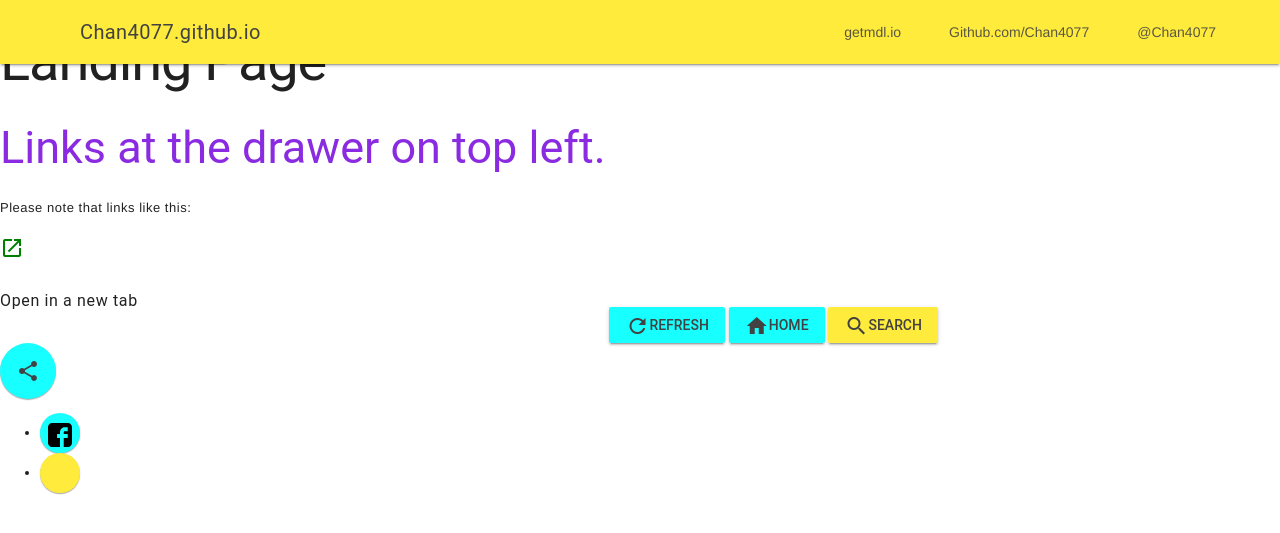
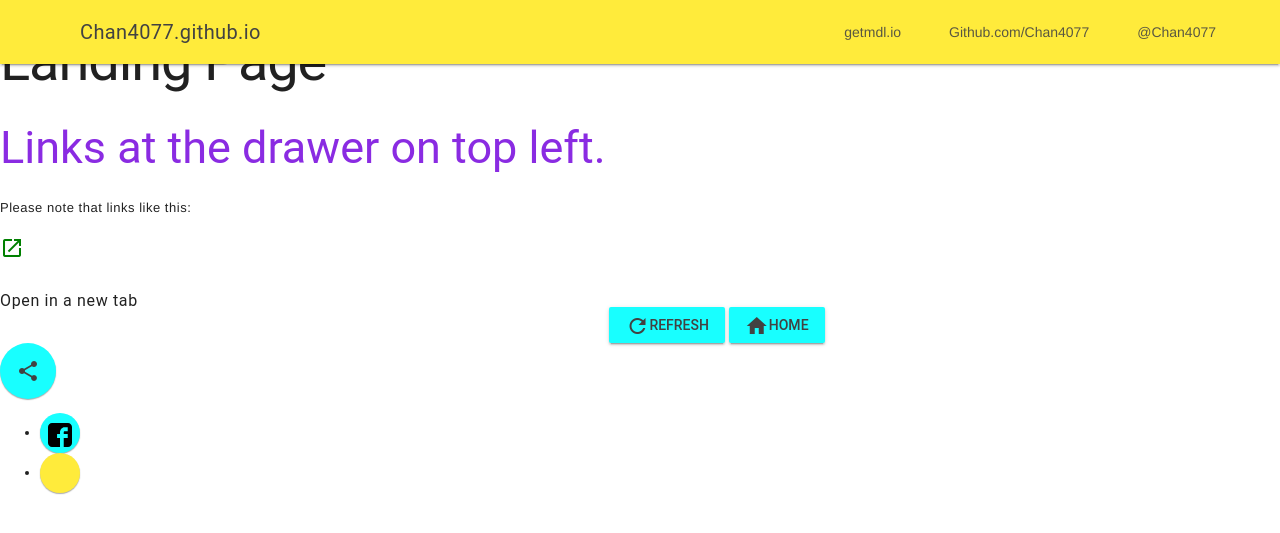
Before and after one commit to EdricChan03/edricchan03.github.io, a Jekyll site: the page built from index.html, in a window 1280 px wide. Shown: the top 533 px of the page. Built offline with Jekyll 4.4.1, drawn with Linux system fonts in a browser that asks for light colours; nearby versions of some CDN libraries.

Commit message:
Custom Search now opens in a new tab + Remove Search ban

```diff
--- a/_layouts/default.html
+++ b/_layouts/default.html
@@ -58,7 +58,7 @@
                 <a class="mdl-navigation__link" href="/preferences" id="preferences"><i class="material-icons blue select">settings</i>&nbsp;&nbsp;&nbsp;&nbsp;Preferences</a>
                 <a class="mdl-navigation__link" href="/notes" id="notes"><i class="material-icons red select">insert_drive_file</i>&nbsp;&nbsp;&nbsp;&nbsp;Notes</a>
                 <a class="mdl-navigation__link" href="/angular" id="angular">Angular</a>
-                <a class="mdl-navigation__link" href="https://cse.google.com/cse/publicurl?cx=008864691107536707983:7oybwhkxxsw" id="CSE">Search</a>
+                <a class="mdl-navigation__link" href="https://cse.google.com/cse/publicurl?cx=008864691107536707983:7oybwhkxxsw" id="CSE" target="_blank">Search</a>
                 <a class="mdl-navigation__link" id="gitPages" href="https://pages.github.com" target="_blank"><i class="material-icons green select">open_in_new</i>&nbsp;&nbsp;&nbsp;&nbsp;Github Pages</a>
                 <a class="mdl-navigation__link" href="https://github.com/Chan4077/chan4077.github.io" target="_blank"><i class="material-icons green select">open_in_new</i>&nbsp;&nbsp;&nbsp;&nbsp;Project on Github</a>
 
@@ -75,7 +75,6 @@
     </div>
     <button class="mdl-button mdl-js-button mdl-button--raised mdl-button--accent mdl-js-ripple-effect" id="refresh" onclick="refresh()"><i class="material-icons">refresh</i>Refresh</button>
     <button class="mdl-button mdl-js-button mdl-button--raised mdl-button--accent mdl-js-ripple-effect" id="main" onclick="home()"><i class="material-icons">home</i>Home</button>
-    <button class="mdl-button mdl-js-button mdl-button--raised mdl-button--primary mdl-js-ripple-effect" id="search" onclick="search()"><i class="material-icons">search</i>Search</button>
     <div class="fab" style="bottom: 45px; right: 24px;">
         <button class="mdl-button mdl-js-button mdl-button--fab mdl-js-ripple-effect mdl-button--accent">
             <i class="material-icons">share</i>
```
